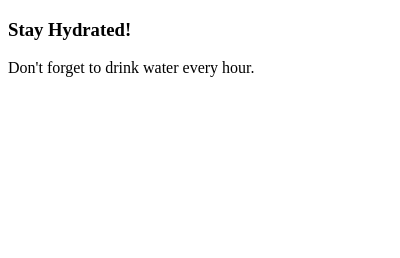
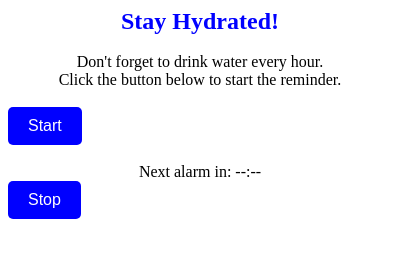
Before and after one commit to dennisgera/chrome-extensions, a browser extension: page water-reminder/popup.html in a window 400 px wide. Drawn offline with Linux system fonts and the light colour scheme.

Commit message:
feat: update drink water

```diff
--- /dev/null
+++ b/water-reminder/popup.css
@@ -0,0 +1,28 @@
+h3 {
+    font-size: 1.5em;
+    margin: 0;
+    padding: 0;
+    text-align: center;
+    color: blue;
+}
+
+p {
+    font-size: 1em;
+    margin: 0;
+    padding: 0;
+    text-align: center;
+    color: black
+}
+
+button {
+    margin: 0;
+    padding: 0;
+    text-align: center;
+    color: white;
+    background-color: blue;
+    border: none;
+    border-radius: 5px;
+    padding: 10px 20px;
+    font-size: 1em;
+    cursor: pointer;
+}
--- a/water-reminder/popup.html
+++ b/water-reminder/popup.html
@@ -2,9 +2,16 @@
 <html>
 <head>
     <title>Drink Water Reminder</title>
+    <link rel="stylesheet" type="text/css" href="popup.css">
 </head>
 <body>
-    <h3>Stay Hydrated!</h3>
+    <h3>Stay Hydrated!</h3><br>
     <p>Don't forget to drink water every hour.</p>
+    <p>Click the button below to start the reminder.</p><br>
+    <button id="start">Start</button>
+    <br><br>
+    <p id="nextAlarm">Next alarm in: --:--</p>
+    <button id="stop">Stop</button>
+    <script src="popup.js"></script>
 </body>
 </html>
--- /dev/null
+++ b/water-reminder/popup.js
@@ -0,0 +1,31 @@
+
+document.addEventListener('DOMContentLoaded', function() {
+    const startButton = document.getElementById('start');
+    const stopButton = document.getElementById('stop');
+    const nextAlarm = document.getElementById('nextAlarm');
+
+    startButton.addEventListener('click', () => {
+        chrome.alarms.create("drinkWaterReminder", {
+            periodInMinutes: 60
+        });
+        updateNextAlarmTime();
+    });
+
+    stopButton.addEventListener('click', () => {
+        chrome.alarms.clear("drinkWaterReminder");
+        nextAlarm.textContent = 'Next alarm in: --:--';
+    });
+
+    function updateNextAlarmTime() {
+        chrome.alarms.get("drinkWaterReminder", (alarm) => {
+            if (alarm) {
+                const timeUntilAlarm = Math.round((alarm.scheduledTime - Date.now()) / 60000);
+                nextAlarm.textContent = `Next alarm in: ${timeUntilAlarm} minutes`;
+            } else {
+                nextAlarm.textContent = 'Next alarm in: --:--';
+            }
+        });
+    }
+
+    updateNextAlarmTime();
+});
```
Also changed, not shown: water-reminder/background.js (+5 -9 lines), water-reminder/manifest.json.
